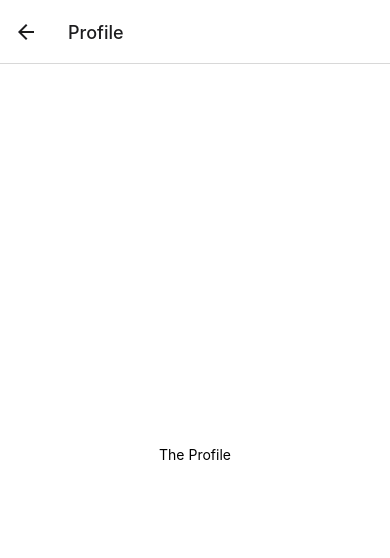
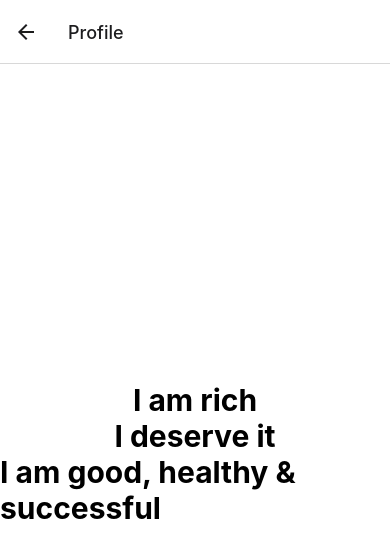
Before and after one commit to kingshokdtt/Homework3, a React Native app: screen /Profile in a window 390 px wide. Shown: the top 558 px of the page. Built offline with nearby package versions, Linux system fonts and the light colour scheme.

Commit message:
Homework3

```diff
--- a/screens/Home/index.jsx
+++ b/screens/Home/index.jsx
@@ -1,18 +1,20 @@
 import React from 'react';
 import { View, Text, Pressable, Image } from 'react-native';
 
-import styles from './styles';
+import styles from './Styles';
 
 export default function HomeSceen({ navigation }) {
   return (
+
     <View style={styles.container}>
-      <Text>Home Screen</Text>
-      <Pressable onPress={() => navigation.navigate('Profile')}>
-        <Image
-          style={styles.logo}
-          source={require('../../assets/tiny_logo.png')}
-        />
-      </Pressable>
+
+        <Text style={styles.text}>Click Here!</Text>
+        <Pressable onPress={() => navigation.navigate('Profile')}>
+          <Image
+            style={styles.logo}
+            source={require('../../assets/details.png')}
+          />
+        </Pressable>
     </View>
   );
 }
--- a/screens/Profile/index.jsx
+++ b/screens/Profile/index.jsx
@@ -4,10 +4,16 @@ import { View, Text, StyleSheet } from 'react-native';
 export default function ProfileScreen() {
   return (
     <View style={styles.container}>
-      <Text>The Profile</Text>
+
+      <Text style={styles.text_2}>I am rich</Text>
+      <Text style={styles.text_2}>I deserve it</Text>
+      <Text style={styles.text_2}>I am good, healthy & successful</Text>
+
+
     </View>
   );
 }
+
 
 const styles = StyleSheet.create({
   container: {
@@ -15,5 +21,15 @@ const styles = StyleSheet.create({
     backgroundColor: '#fff',
     alignItems: 'center',
     justifyContent: 'center',
+
+
   },
+
+  text_2: {
+    fontWeight:'bold',
+    fontSize:30,
+
+  }
+
+
 });
```
